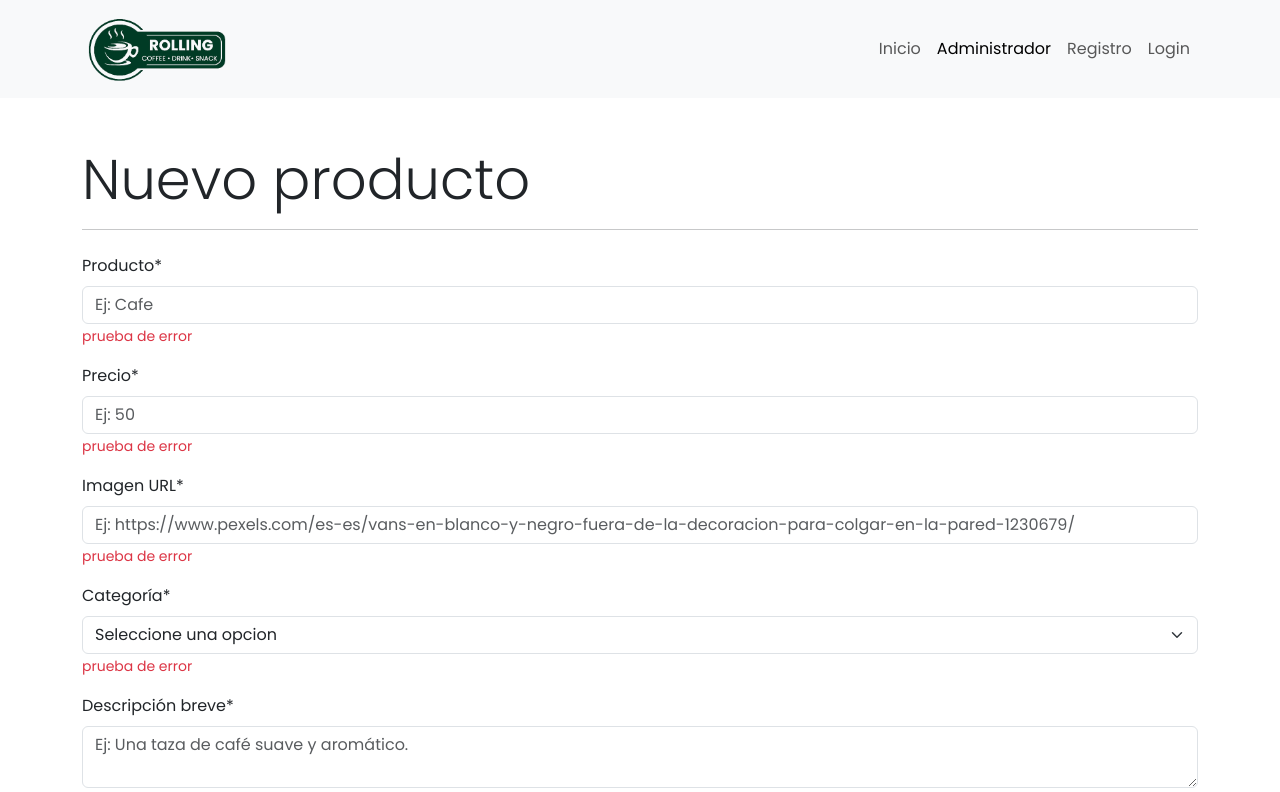
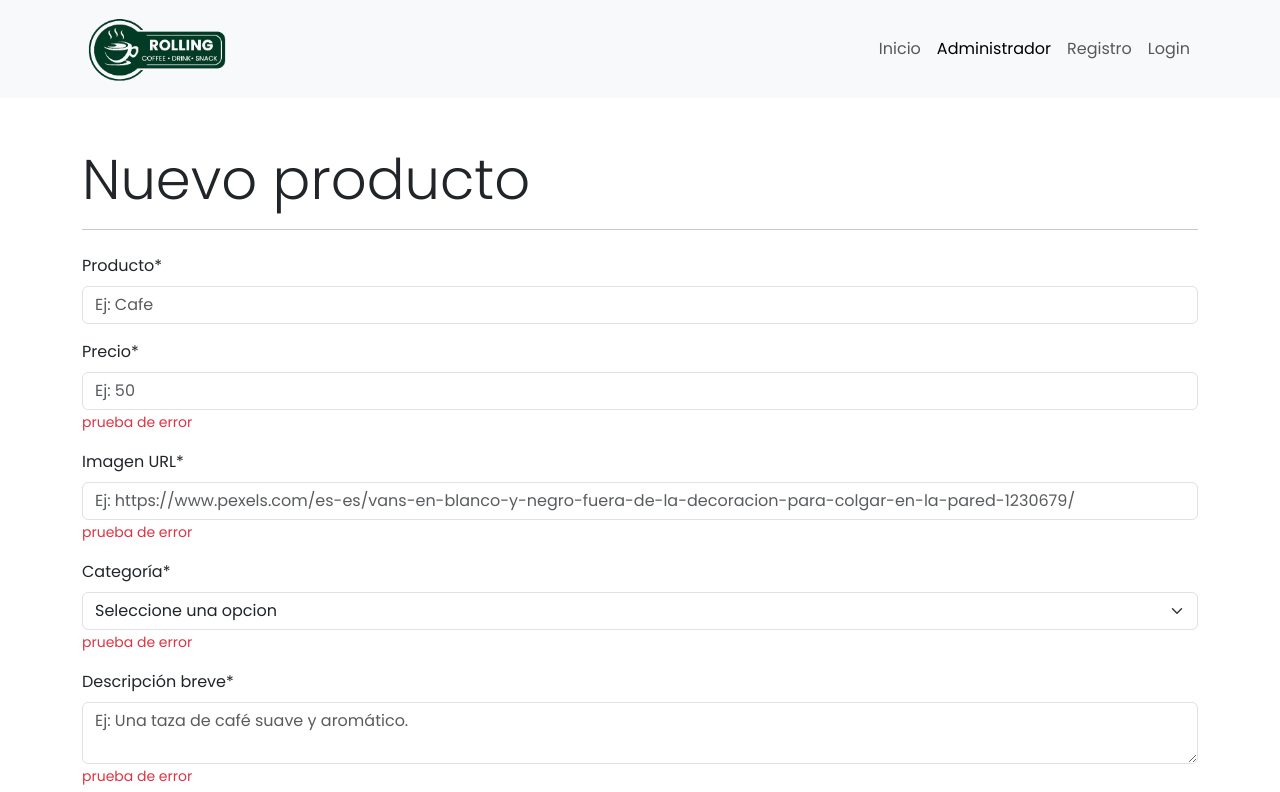
Before and after one commit to rollingcodeschool/RollingCoffee75i, a React (Vite) app: page /administrador/crear in a window 1280 px wide. Shown: the top 792 px of the page. Built offline with nearby package versions, Linux system fonts and the light colour scheme; no server answers.

Commit message:
agregamos la validacion del nombre del producto en FormularioProducto

```diff
--- a/src/components/pages/producto/FormularioProducto.jsx
+++ b/src/components/pages/producto/FormularioProducto.jsx
@@ -5,19 +5,34 @@
 const FormularioProducto = () => {
 const {register, handleSubmit, formState:{errors}} = useForm();
 
+const datosValidados = (producto)=>{
+  console.log(producto)
+}
+
   return (
     <section className="container mainSection">
       <h1 className="display-4 mt-5">Nuevo producto</h1>
       <hr />
-      <Form className="my-4">
+      <Form className="my-4" onSubmit={handleSubmit(datosValidados)}>
         <Form.Group className="mb-3" controlId="formNombreProdcuto">
           <Form.Label>Producto*</Form.Label>
           <Form.Control
             type="text"
             placeholder="Ej: Cafe"
+            {...register('nombreProducto',{
+              required: "El nombre del producto es un dato obligatorio",
+              minLength:{
+                value: 4,
+                message: "El nombre del producto debe tener como minimo 4 caracteres"
+              },
+              maxLength:{
+                value: 50,
+                message: "El nombre del producto debe tener como maximo 50 caracteres"
+              }
+            })}
           />
           <Form.Text className="text-danger">
-            prueba de error
+           {errors.nombreProducto?.message}
           </Form.Text>
         </Form.Group>
         <Form.Group className="mb-3" controlId="formPrecio">
```
